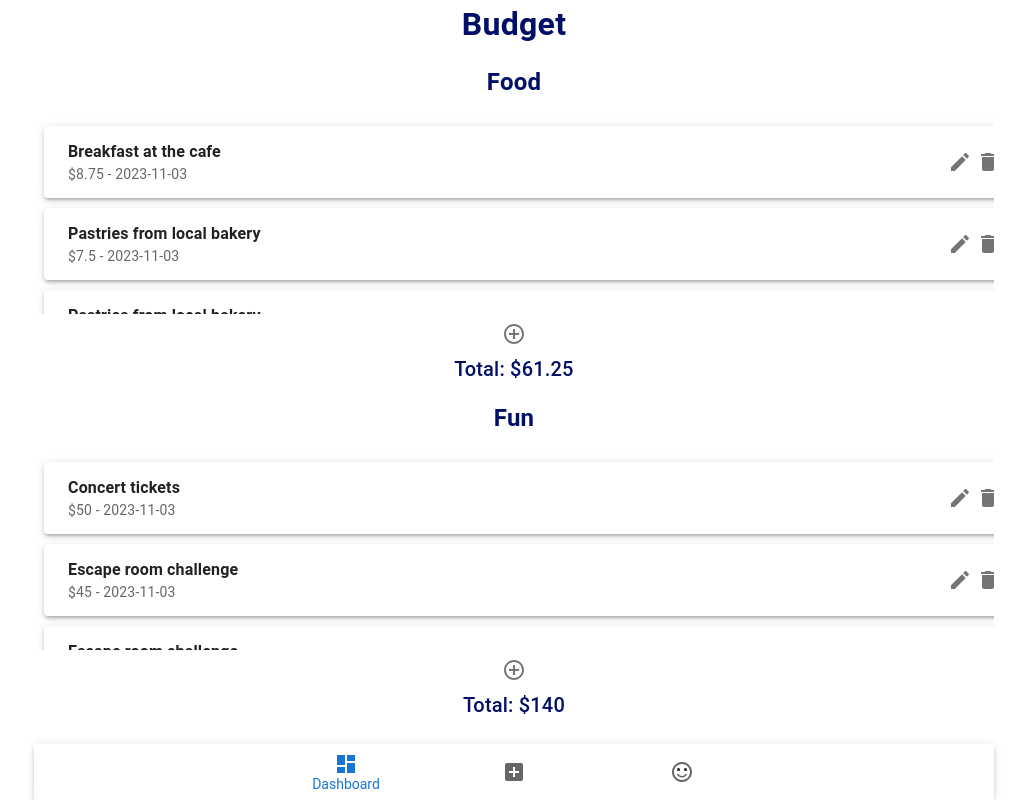
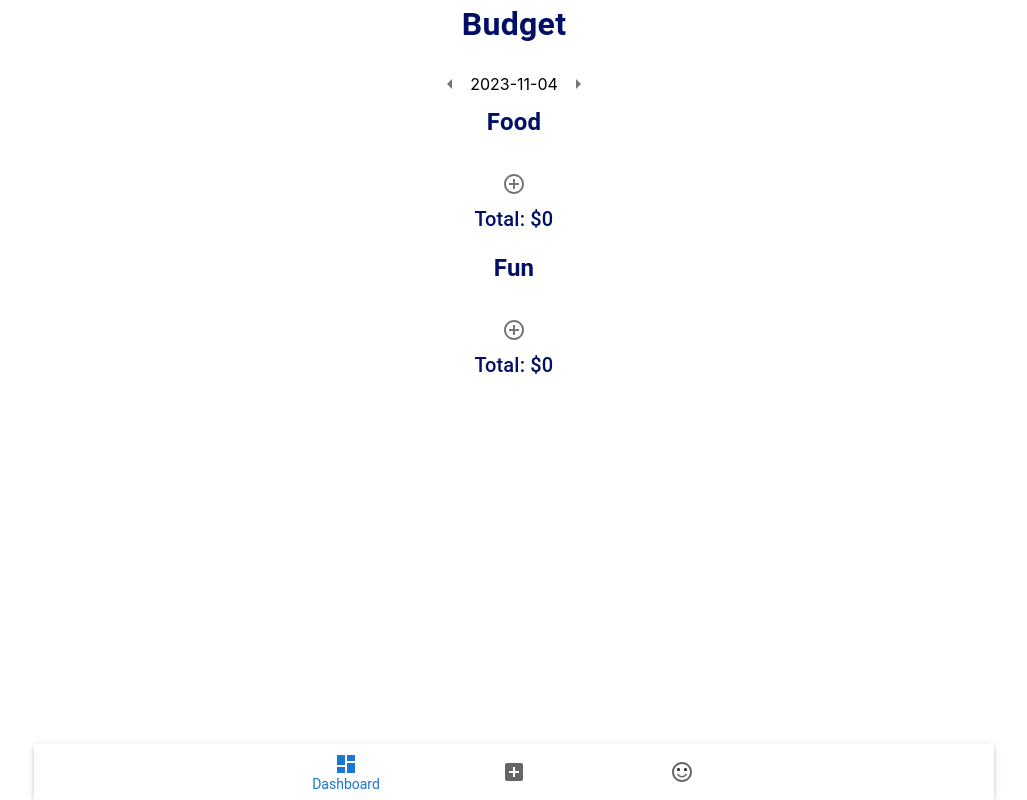
Before and after one commit to johnkimcareers/myBudgetPal, a React (Create React App) app in the folder client/: page /budget in a window 1280 px wide. Shown: the whole page, without its empty margins (126-1153 px from the left). Built offline with nearby package versions, Linux system fonts and the light colour scheme.

Commit message:
all front-end components complete

```diff
--- a/client/src/components/Budget/Budget.js
+++ b/client/src/components/Budget/Budget.js
@@ -1,6 +1,6 @@
 import * as React from 'react'
 import { useSelector, useDispatch } from 'react-redux'
-import { addExpense} from '../../features/expenses/expenseSlice'
+import {addExpense, deleteExpense} from '../../features/expenses/expenseSlice'
 import {useEffect, useState} from 'react'
 import {Box, dividerClasses, List, ListItem, ListItemText, Paper, paperClasses, Typography} from '@mui/material'
 import {styled} from '@mui/system'
@@ -9,7 +9,9 @@ import IconButton from '@mui/material/IconButton'
 import EditIcon from '@mui/icons-material/Edit'
 import DeleteIcon from '@mui/icons-material/Delete'
 import AddCircleOutlineIcon from '@mui/icons-material/AddCircleOutline'
-import AddModal from "./AddModal";
+import AddModal from './AddModal'
+import EditModal from './EditModal'
+import DateNavigator from "./DateNavigator";
 
 const StyledList = styled(List)({
     component: 'div',
@@ -44,13 +46,10 @@ export default function Budget() {
     const dispatch = useDispatch()
 
     const [isAddModalOpen, setAddModalOpen] = useState(null)
-    const [isEditModalOpen, setEditModalOpen] = useState(false)
-    const [currentExpenseForEdit, setCurrentExpenseForEdit] = useState(null)
 
     let { expenses }  = useSelector((state) => state.expenses)
+    const date = useSelector((state) => state.day)
 
-    // const date = new Date().toISOString().split('T')[0]
-    const date = '2023-11-03'
     expenses = expenses.filter(expense => {
         return expense.date === date
     })
@@ -62,23 +61,15 @@ export default function Budget() {
     useEffect(() => {
     }, [dispatch])
 
-
     const handleAddModalToggle = () => {
         setAddModalOpen(null)
     }
-    // const openEditModal = (expense) => {
-    //     setCurrentExpenseForEdit(expense)
-    //     setEditModalOpen(true)
-    // };
-    //
-    // const closeEditModal = () => {
-    //     setCurrentExpenseForEdit(null)
-    //     setEditModalOpen(false)
-    // };
 
     return (
         <>
             <ComponentTitle>Budget</ComponentTitle>
+
+            <DateNavigator></DateNavigator>
 
             <ComponentHeading>Food</ComponentHeading>
             <ExpenseList expenses={foodExpenses}/>
@@ -96,23 +87,33 @@ export default function Budget() {
 }
 
 const ExpenseList = ({expenses}) => {
-    const handleEdit = (expense) => {
-        console.log(expense)
+    const dispatch = useDispatch()
+    const [isEditModalOpen, setEditModalOpen] = useState(false)
+    const [selectedExpense, setSelectedExpense] = useState({})
+    const openEditModal = (expense) => {
+        setSelectedExpense(expense)
+        setEditModalOpen(true)
+    }
+
+    const closeEditModal = () => {
+        setEditModalOpen(false)
     }
 
     const handleDelete = (expense) => {
-
+        console.log(expense)
+        dispatch(deleteExpense(expense.id))
     }
 
-
     return (
+        <>
+            <EditModal isOpen={isEditModalOpen} onClose={closeEditModal} selectedExpense={selectedExpense}/>
             <StyledList>
                 {expenses.map(expense => {
                     return (
                         <StyledPaper elevation={3}>
                             <StyledListItem key={expense.id} elevation={3} secondaryAction={
                                 <>
-                                <IconButton edge="end" aria-label="edit" onClick={() => handleEdit(expense)}>
+                                    <IconButton edge="end" aria-label="edit" onClick={() => openEditModal(expense)}>
                                         <EditIcon />
                                     </IconButton>
                                     <IconButton edge="end" aria-label="delete" onClick={() => handleDelete(expense)}>
@@ -129,11 +130,11 @@ const ExpenseList = ({expenses}) => {
                         )
                 })}
             </StyledList>
+        </>
         )
 }
 
 const AddButton = ({type, onClick}) => {
-
     return (
         <div>
             <IconButton aria-label='add' onClick={onClick}>
--- /dev/null
+++ b/client/src/components/Budget/DateNavigator.js
@@ -0,0 +1,40 @@
+import React from 'react'
+import { useDispatch, useSelector } from 'react-redux'
+import IconButton from '@mui/material/IconButton'
+import ArrowLeftIcon from '@mui/icons-material/ArrowLeft'
+import ArrowRightIcon from '@mui/icons-material/ArrowRight'
+import { setDay } from '../../features/day/daySlice'
+
+const DateNavigator = () => {
+    const dispatch = useDispatch();
+    const currentDate = useSelector((state) => state.day);
+    const currentDateObj = new Date(currentDate);
+
+    const handlePrevDay = () => {
+        const prevDay = new Date(currentDateObj.setDate(currentDateObj.getDate() - 1)).toISOString().split('T')[0];
+        dispatch(setDay(prevDay));
+    };
+
+    const handleNextDay = () => {
+        const nextDay = new Date(currentDateObj.setDate(currentDateObj.getDate() + 1)).toISOString().split('T')[0];
+        dispatch(setDay(nextDay));
+    };
+
+    const formatDate = (date) => {
+        return date;
+    };
+
+    return (
+        <div style={{ display: 'flex', alignItems: 'center' }}>
+            <IconButton onClick={handlePrevDay}>
+                <ArrowLeftIcon />
+            </IconButton>
+            <span>{formatDate(currentDate)}</span>
+            <IconButton onClick={handleNextDay}>
+                <ArrowRightIcon />
+            </IconButton>
+        </div>
+    )
+}
+
+export default DateNavigator
--- a/client/src/components/Budget/EditModal.js
+++ b/client/src/components/Budget/EditModal.js
@@ -1,7 +1,9 @@
-import React, { useState } from 'react';
+import React, {useEffect, useState} from 'react';
 import { Modal, Box, Typography, TextField, Button } from '@mui/material';
 import { styled } from '@mui/system';
-import { ComponentTitle, ComponentHeading, ComponentSubHeading} from '../../styles/theme'
+import { ComponentTitle} from '../../styles/theme'
+import {addExpense, updateExpense} from "../../features/expenses/expenseSlice";
+import {useDispatch, useSelector} from "react-redux";
 
 
 const StyledBox = styled(Box)({
@@ -19,8 +21,37 @@ const StyledBox = styled(Box)({
 })
 
 
-export default function EditModal({isOpen, onClose, type}) {
+export default function EditModal({isOpen, onClose, selectedExpense}) {
+    const dispatch = useDispatch()
+    const [description, setDescription] = useState('')
+    const [amount, setAmount] = useState(0)
 
+    useEffect(() => {
+        if(selectedExpense) {
+            setDescription(selectedExpense.description)
+            setAmount(selectedExpense.amount)
+        }
+    }, [isOpen, selectedExpense])
+
+    const handleDescriptionChange = (e) => {
+        setDescription(e.target.value)
+    }
+
+    const handleAmountChange = (e) => {
+        const number = parseFloat(e.target.value)
+        setAmount(number)
+    }
+
+    const handleSubmit = (e) => {
+        e.preventDefault()
+        const expenseData = {
+            ...selectedExpense,
+            description: description,
+            amount: parseFloat(amount),
+        }
+        dispatch(updateExpense(expenseData))
+        onClose()
+    }
     return (
         <div>
             <Modal
@@ -31,35 +62,33 @@ export default function EditModal({isOpen, onClose, type}) {
             >
                 <StyledBox>
                     <ComponentTitle>
-                        Add New {type} Expense
+                        Edit Expense
                     </ComponentTitle>
                     <Box
                         component='form'
                         noValidate
                         autoComplete='off'
-                        onSubmit={(event) => {
-                            event.preventDefault();
-                            // Extract form data and perform your 'add' action here
-                            // You can use a new state to handle form inputs
-                            // Close the modal upon submission
-                        }}
+                        onSubmit={handleSubmit}
                     >
                         {/* Form Inputs */}
                         <TextField
                             label='Expense Name'
+                            value={description}
+                            onChange={handleDescriptionChange}
                             fullWidth
                             margin='normal'
                         />
                         <TextField
                             label='Amount'
-                            type='number'
+                            value={amount}
+                            onChange={handleAmountChange}
                             fullWidth
                             margin='normal'
+                            type='number'
                         />
-                        {/* Add other form fields as needed */}
 
                         <Button type='submit' variant='contained'>
-                            Add Expense
+                            Edit Expense
                         </Button>
                     </Box>
                 </StyledBox>
--- a/client/src/components/Display/Display.js
+++ b/client/src/components/Display/Display.js
@@ -1,11 +1,11 @@
-import React from 'react'
+import React, {useState} from 'react'
 import {RadialBarChart, RadialBar, Tooltip, Legend, PolarAngleAxis} from 'recharts'
 import {Typography} from '@mui/material'
 import { styled } from '@mui/material/styles'
 import { ComponentTitle, ComponentHeading, ComponentSubHeading } from "../../styles/theme";
+import {useDispatch, useSelector} from "react-redux";
 
-const width = 600
-const height = 600
+
 const data = [
     {
         name: 'Food',
@@ -16,20 +16,36 @@ const data = [
     {
         name: 'Fun',
         value: 50,
-        totalBudget: 120,
+        totalBudget: 100,
         fill: '#82ca9d',
     },
 ]
 
-const totalBudget = data.reduce((accumulator, currentValue, index, ) => accumulator + data[index].totalBudget,  0)
-const totalSpent = data.reduce((accumulator, currentValue, index, ) => accumulator + data[index].value,  0)
-
-// Calculate the percentage of the budget used for each category
-data.forEach(item => {
-    item.percentageUsed = Math.round((item.value / item.totalBudget) * 100)
-})
 
 export default function Display() {
+    const width = 600
+    const height = 600
+
+    const dispatch = useDispatch()
+
+    let { expenses }  = useSelector((state) => state.expenses)
+
+    const foodExpenses = expenses.filter(expense => expense.type === 'Food')
+    const funExpenses = expenses.filter(expense => expense.type === 'Fun')
+    const foodTotal = foodExpenses.reduce((accumulator, food) => accumulator + food.amount, 0)
+    const funTotal = funExpenses.reduce((accumulator, fun) => accumulator + fun.amount, 0)
+
+    data[0].value = foodTotal
+    data[1].value = funTotal
+
+    const totalBudget = data.reduce((accumulator, currentValue, index, ) => accumulator + data[index].totalBudget,  0)
+    const totalSpent = data.reduce((accumulator, currentValue, index, ) => accumulator + data[index].value,  0)
+
+    data.forEach(item => {
+        item.percentageUsed = Math.round((item.value / item.totalBudget) * 100)
+    })
+    console.log(data)
+
     return (
         <div style={{ display: 'flex', flexDirection: 'column', alignItems: 'center' }}>
             <ComponentTitle variant="h4" component="h1">
@@ -52,9 +68,10 @@ export default function Display() {
                 barSize={60}
                 data={data}
             >
-                <RadialBar background dataKey="percentageUsed" label={{ position: 'insideStart', fill: '#fff', dataKey: 'value' }}/>
-                <PolarAngleAxis type="number" domain={[0, 100]} angleAxisId={0} tick={false} />
-                <Tooltip />
+                <PolarAngleAxis type="number" domain={[0,100]} angleAxisId={0} tick={false} />
+                <PolarAngleAxis type="number" domain={[0,100]} angleAxisId={1} tick={false} />
+                <RadialBar background dataKey="percentageUsed"  angleAxisId={0} data={[data[0]]} label={{ position: 'insideStart', fill: '#fff', dataKey: 'value' }}/>
+                <RadialBar background dataKey="percentageUsed"  angleAxisId={1} data={[data[1]]} label={{ position: 'insideStart', fill: '#fff', dataKey: 'value' }}/>
                 <Legend iconSize={30} layout="vertical" verticalAlign="middle" wrapperStyle={{ position: 'absolute', left: '500px', top: '0px' }} />
             </RadialBarChart>
         </div>
--- a/client/src/features/expenses/expenseSlice.js
+++ b/client/src/features/expenses/expenseSlice.js
@@ -10,14 +10,23 @@ const expenseSlice = createSlice({
     name: 'expenses',
     initialState: initialState,
     reducers: {
-        addExpense: (state, action) => {
-            state.expenses.push(action.payload)
-            console.log(action.payload)
-            console.log(state.expenses)
+        addExpense: (state, action) => {state.expenses.push(action.payload)},
+        deleteExpense: (state, action) => {
+            state.expenses = state.expenses.filter(expense => expense.id !== action.payload)
+        },
+        updateExpense: (state, action) => {
+            const { id, description, amount, type, date } = action.payload
+            const existingExpense = state.expenses.find(expense => expense.id === id)
+            if (existingExpense) {
+                existingExpense.description = description
+                existingExpense.amount = amount
+                existingExpense.type = type
+                existingExpense.date = date
+            }
         }
     }
 })
 
-export const { addExpense } = expenseSlice.actions
+export const { addExpense, deleteExpense, updateExpense } = expenseSlice.actions
 
 export default expenseSlice.reducer
```
Lines whose indentation alone changed are shown as unchanged.
